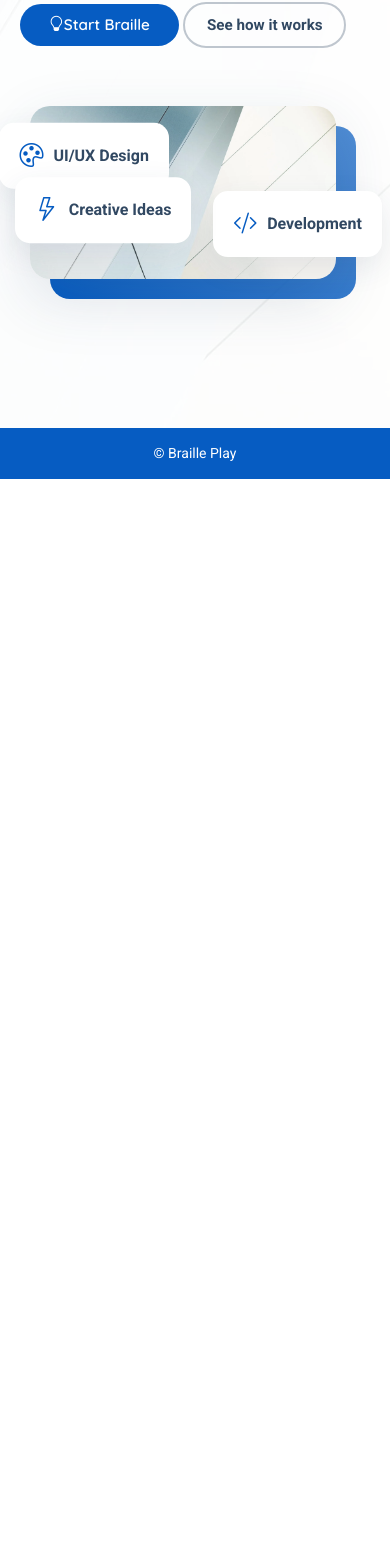
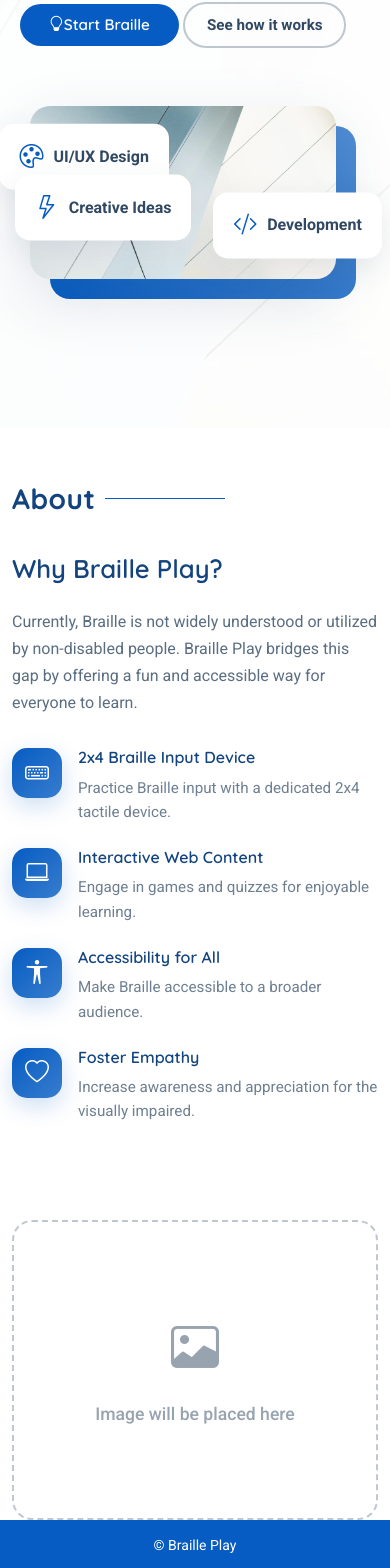
Before and after one commit to yeahyeon/braille-play-landing, a React (Vite) app: page / in a window 390 px wide. Shown: the part 416-1984 px from the top of the page. Before the commit the page ends 895 px from the top, so only its background shows below. Built offline with nearby package versions, Linux system fonts and the light colour scheme.

Commit message:
[feat] about component implemented

```diff
--- a/src/App.css
+++ b/src/App.css
@@ -2,7 +2,6 @@
   width: 100%;
   margin: 0;
   padding: 0;
-  min-height: 100vh;
 }
 
 .App {
@@ -15,6 +14,8 @@
 
 .main {
   flex: 1;
+  display: flex;
+  flex-direction: column;
   margin: 0;
   padding: 0;
 }
--- a/src/App.jsx
+++ b/src/App.jsx
@@ -1,6 +1,7 @@
 import React from "react";
 import Header from "./components/Header";
 import Hero from "./components/Hero";
+import About from "./components/About";
 import Footer from "./components/Footer";
 import "./App.css";
 
@@ -10,6 +11,7 @@ function App() {
       <Header />
       <main className="main">
         <Hero />
+        <About />
       </main>
       <Footer />
     </div>
--- /dev/null
+++ b/src/components/About.css
@@ -0,0 +1,228 @@
+/* About Section Styles */
+.about.section {
+  padding: 80px 0 0 0;
+}
+
+/* Section Title */
+.section-title {
+  padding-bottom: 60px;
+  position: relative;
+}
+
+.section-title h2 {
+  font-size: 36px;
+  font-weight: 700;
+  padding: 0;
+  line-height: 1px;
+  margin: 0;
+  letter-spacing: 0.5px;
+  position: relative;
+}
+
+.section-title h2::after {
+  content: "";
+  width: 120px;
+  height: 1px;
+  display: inline-block;
+  background: var(--accent-color);
+  margin: 10px 10px;
+}
+
+.section-title p {
+  color: color-mix(in srgb, var(--default-color), transparent 50%);
+  margin: 5px 0 0 0;
+  font-size: 16px;
+  font-weight: 500;
+  font-family: var(--heading-font);
+}
+
+/* About Row */
+.about .row {
+  align-items: center;
+  min-height: 500px;
+}
+
+/* About Content */
+.about-content {
+  padding-right: 2rem;
+  padding-top: 2rem;
+  padding-bottom: 4rem;
+  display: flex;
+  flex-direction: column;
+  justify-content: center;
+  height: 100%;
+}
+
+.about-subtitle {
+  font-size: 2rem;
+  font-weight: 600;
+  color: var(--heading-color);
+  margin-bottom: 1.5rem;
+  font-family: var(--heading-font);
+}
+
+.about-description {
+  font-size: 1.1rem;
+  color: color-mix(in srgb, var(--default-color), transparent 20%);
+  line-height: 1.7;
+  margin-bottom: 3rem;
+}
+
+/* Features List */
+.features-list {
+  display: flex;
+  flex-direction: column;
+  gap: 2rem;
+}
+
+.feature-item {
+  display: flex;
+  align-items: flex-start;
+  gap: 1.5rem;
+}
+
+.feature-icon {
+  flex-shrink: 0;
+  width: 60px;
+  height: 60px;
+  background: linear-gradient(135deg, var(--accent-color), color-mix(in srgb, var(--accent-color), transparent 20%));
+  border-radius: 15px;
+  display: flex;
+  align-items: center;
+  justify-content: center;
+  box-shadow: 0 8px 25px color-mix(in srgb, var(--accent-color), transparent 80%);
+}
+
+.feature-icon i {
+  font-size: 1.8rem;
+  color: var(--contrast-color);
+}
+
+.feature-content h4 {
+  font-size: 1.1rem;
+  font-weight: 600;
+  color: var(--heading-color);
+  margin-bottom: 0.5rem;
+  font-family: var(--heading-font);
+}
+
+.feature-content p {
+  font-size: 1rem;
+  color: color-mix(in srgb, var(--default-color), transparent 30%);
+  line-height: 1.6;
+  margin: 0;
+}
+
+/* About Image */
+.about-image {
+  display: flex;
+  align-items: center;
+  justify-content: center;
+  padding-left: 2rem;
+  height: 100%;
+}
+
+.image-placeholder {
+  width: 100%;
+  height: 400px;
+  background: linear-gradient(135deg, var(--surface-color), color-mix(in srgb, var(--surface-color), transparent 10%));
+  border: 2px dashed color-mix(in srgb, var(--default-color), transparent 70%);
+  border-radius: 20px;
+  display: flex;
+  flex-direction: column;
+  align-items: center;
+  justify-content: center;
+  gap: 1rem;
+  color: color-mix(in srgb, var(--default-color), transparent 50%);
+}
+
+.image-placeholder i {
+  font-size: 3rem;
+}
+
+.image-placeholder span {
+  font-size: 1.1rem;
+  font-weight: 500;
+}
+
+/* Responsive */
+@media (max-width: 768px) {
+  .about.section {
+    padding: 60px 0 0 0;
+    margin-bottom: 0;
+  }
+
+  .section-title {
+    padding-bottom: 20px;
+  }
+
+  .section-title h2 {
+    font-size: 28px;
+  }
+
+  .section-title p {
+    font-size: 14px;
+  }
+
+  .about .row {
+    min-height: auto;
+    align-items: flex-start;
+  }
+
+  .about-content {
+    padding-right: 0;
+    padding-top: 1.5rem;
+    padding-bottom: 3rem;
+    margin-bottom: 3rem;
+    height: auto;
+    text-align: center;
+  }
+
+  .about-subtitle {
+    font-size: 1.6rem;
+    text-align: left;
+  }
+
+  .about-description {
+    font-size: 1rem;
+    text-align: left;
+    margin-bottom: 2rem;
+  }
+
+  .features-list {
+    gap: 1.5rem;
+  }
+
+  .feature-item {
+    flex-direction: row;
+    text-align: left;
+    gap: 1rem;
+    align-items: flex-start;
+  }
+
+  .feature-icon {
+    width: 50px;
+    height: 50px;
+    flex-shrink: 0;
+  }
+
+  .feature-icon i {
+    font-size: 1.5rem;
+  }
+
+  .feature-content h4 {
+    font-size: 1rem;
+  }
+
+  .feature-content p {
+    font-size: 0.95rem;
+  }
+
+  .about-image {
+    padding-left: 0;
+  }
+
+  .image-placeholder {
+    height: 300px;
+  }
+}
--- /dev/null
+++ b/src/components/About.jsx
@@ -0,0 +1,84 @@
+import React from 'react';
+import './About.css';
+
+const About = () => {
+  return (
+    <section id="about" className="about section">
+      {/* Section Title */}
+      <div className="container section-title">
+        <h2>About</h2>
+        {/* <p>Necessitatibus eius consequatur ex aliquid fuga eum quidem sint consectetur velit</p> */}
+      </div>
+      {/* End Section Title */}
+
+      <div className="container">
+        <div className="row">
+          {/* Content Column */}
+          <div className="col-lg-6">
+            <div className="about-content">
+              <h3 className="about-subtitle">Why Braille Play?</h3>
+              <p className="about-description">
+                Currently, Braille is not widely understood or utilized by non-disabled people.
+                Braille Play bridges this gap by offering a fun and accessible way for everyone to learn.
+              </p>
+
+              <div className="features-list">
+                <div className="feature-item">
+                  <div className="feature-icon">
+                    <i className="bi bi-keyboard"></i>
+                  </div>
+                  <div className="feature-content">
+                    <h4>2x4 Braille Input Device</h4>
+                    <p>Practice Braille input with a dedicated 2x4 tactile device.</p>
+                  </div>
+                </div>
+
+                <div className="feature-item">
+                  <div className="feature-icon">
+                    <i className="bi bi-laptop"></i>
+                  </div>
+                  <div className="feature-content">
+                    <h4>Interactive Web Content</h4>
+                    <p>Engage in games and quizzes for enjoyable learning.</p>
+                  </div>
+                </div>
+
+                <div className="feature-item">
+                  <div className="feature-icon">
+                    <i className="bi bi-universal-access"></i>
+                  </div>
+                  <div className="feature-content">
+                    <h4>Accessibility for All</h4>
+                    <p>Make Braille accessible to a broader audience.</p>
+                  </div>
+                </div>
+
+                <div className="feature-item">
+                  <div className="feature-icon">
+                    <i className="bi bi-heart"></i>
+                  </div>
+                  <div className="feature-content">
+                    <h4>Foster Empathy</h4>
+                    <p>Increase awareness and appreciation for the visually impaired.</p>
+                  </div>
+                </div>
+              </div>
+            </div>
+          </div>
+
+          {/* Image Column */}
+          <div className="col-lg-6">
+            <div className="about-image">
+              <div className="image-placeholder">
+                <i className="bi bi-image"></i>
+                <span>Image will be placed here</span>
+              </div>
+            </div>
+          </div>
+        </div>
+      </div>
+    </section>
+  );
+};
+
+export default About;
--- a/src/components/Hero.css
+++ b/src/components/Hero.css
@@ -43,7 +43,7 @@
   margin-bottom: 2.5rem;
   line-height: 1.2;
   color: var(--heading-color);
-  white-space: nowrap;
+  white-space: normal;
   width: 100%;
   text-align: left;
 }
--- a/src/styles/global.css
+++ b/src/styles/global.css
@@ -32,13 +32,15 @@
 }
 
 /* Base Styles */
+html, body {
+  margin: 0;
+  padding: 0;
+}
+
 body {
   color: var(--default-color);
   background-color: var(--background-color);
   font-family: var(--default-font);
-  margin: 0;
-  padding: 0;
-  min-height: 100vh;
 }
 
 h1,
```
